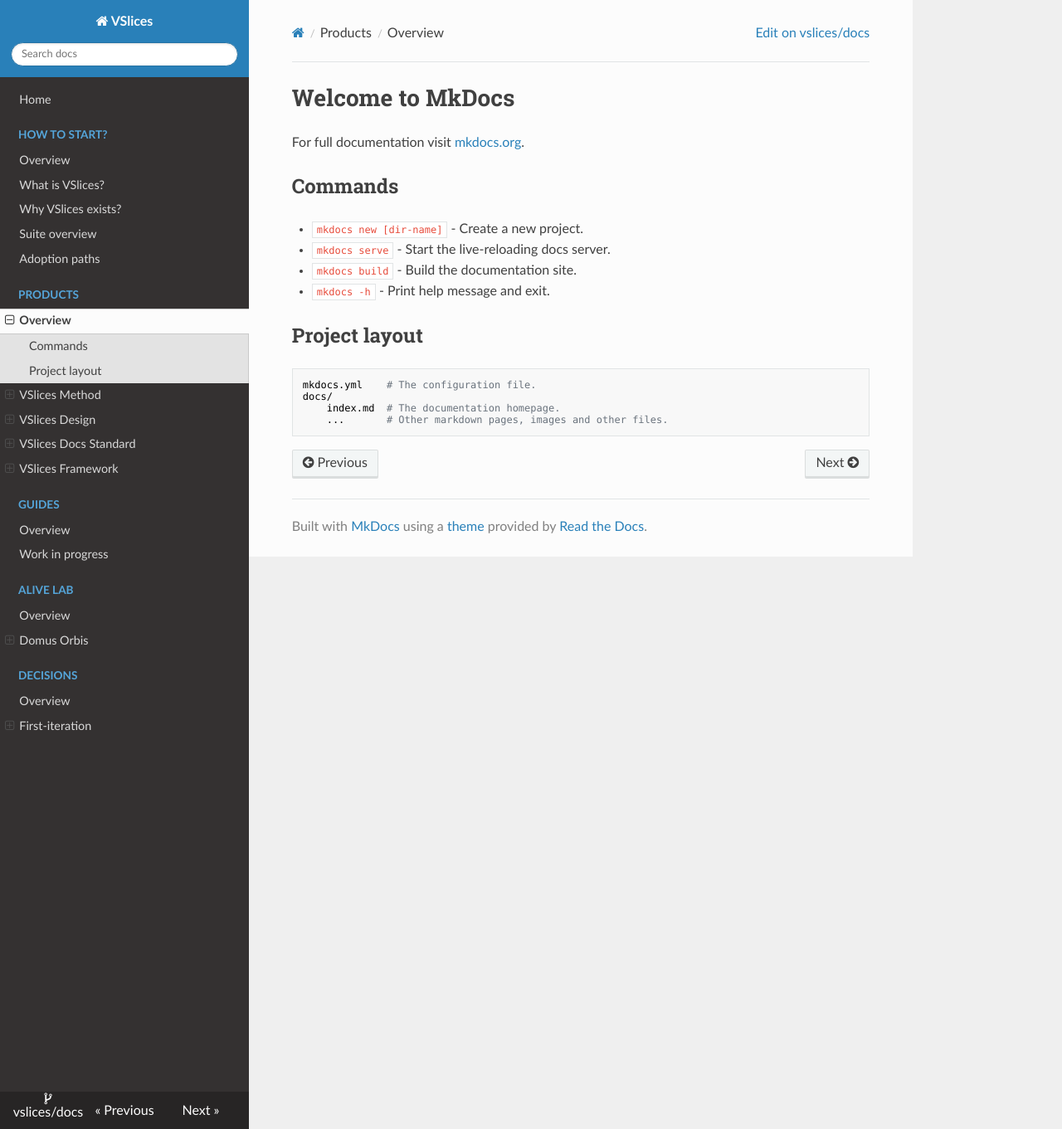
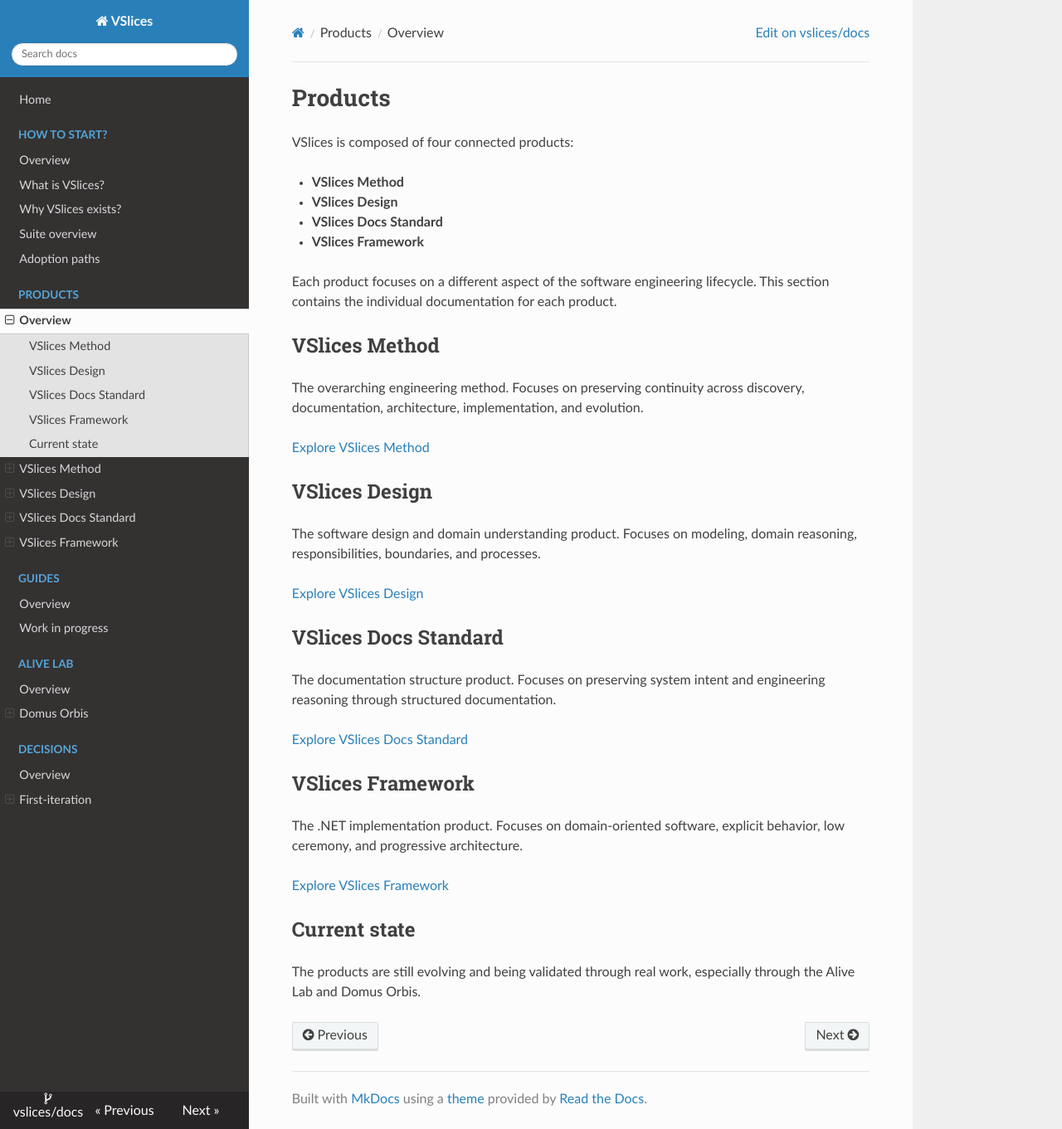
Before and after one commit to vslices/docs, an MkDocs documentation site: the page built from docs/products/index.md, in a window 1280 px wide and 1361 px high. Shown: the whole window at 83% size. Built offline with MkDocs 1.6.1, drawn with Linux system fonts in a browser that asks for light colours; nearby versions of some CDN libraries.

Commit message:
feat: agregadas paginas de framework: index.md y getting-started.md

```diff
--- a/docs/products/index.md
+++ b/docs/products/index.md
@@ -1,17 +1,38 @@
-# Welcome to MkDocs
+# Products
 
-For full documentation visit [mkdocs.org](https://www.mkdocs.org).
+VSlices is composed of four connected products:
 
-## Commands
+- **VSlices Method**
+- **VSlices Design**
+- **VSlices Docs Standard**
+- **VSlices Framework**
 
-* `mkdocs new [dir-name]` - Create a new project.
-* `mkdocs serve` - Start the live-reloading docs server.
-* `mkdocs build` - Build the documentation site.
-* `mkdocs -h` - Print help message and exit.
+Each product focuses on a different aspect of the software engineering lifecycle. This section contains the individual documentation for each product.
 
-## Project layout
+## VSlices Method
 
-    mkdocs.yml    # The configuration file.
-    docs/
-        index.md  # The documentation homepage.
-        ...       # Other markdown pages, images and other files.
+The overarching engineering method. Focuses on preserving continuity across discovery, documentation, architecture, implementation, and evolution.
+
+[Explore VSlices Method](method/index.md)
+
+## VSlices Design
+
+The software design and domain understanding product. Focuses on modeling, domain reasoning, responsibilities, boundaries, and processes.
+
+[Explore VSlices Design](design/index.md)
+
+## VSlices Docs Standard
+
+The documentation structure product. Focuses on preserving system intent and engineering reasoning through structured documentation.
+
+[Explore VSlices Docs Standard](docs-standard/index.md)
+
+## VSlices Framework
+
+The .NET implementation product. Focuses on domain-oriented software, explicit behavior, low ceremony, and progressive architecture.
+
+[Explore VSlices Framework](framework/index.md)
+
+## Current state
+
+The products are still evolving and being validated through real work, especially through the Alive Lab and Domus Orbis.
--- a/mkdocs.yml
+++ b/mkdocs.yml
@@ -47,9 +47,11 @@ nav:
             - Getting started: products/framework/getting-started.md
             - Design patterns:
                 - Overview: products/framework/design-patterns/index.md
-                - Error as values: products/framework/design-patterns/errors-as-values.md
-                - Traits: products/framework/design-patterns/traits.md
-                - Capability: products/framework/design-patterns/capabilities.md
+                - Feature model: products/framework/design-patterns/feature-model.md
+                - Explicit errors: products/framework/design-patterns/explicit-errors.md
+                - Runtime Capabilities: products/framework/design-patterns/runtime-capabilities.md
+                - Domain Types: products/framework/design-patterns/domain-types.md
+                - Trait composition: products/framework/design-patterns/trait-composition.md
                 - Work in progress: products/framework/design-patterns/work-in-progress.md
             - Built-in components:
                 - Overview: products/framework/components/index.md
```
Also changed, not shown: docs/index.md (+1 -1 lines), docs/products/framework/getting-started.md (+63 -0 lines), docs/products/framework/index.md (+22 -0 lines).
